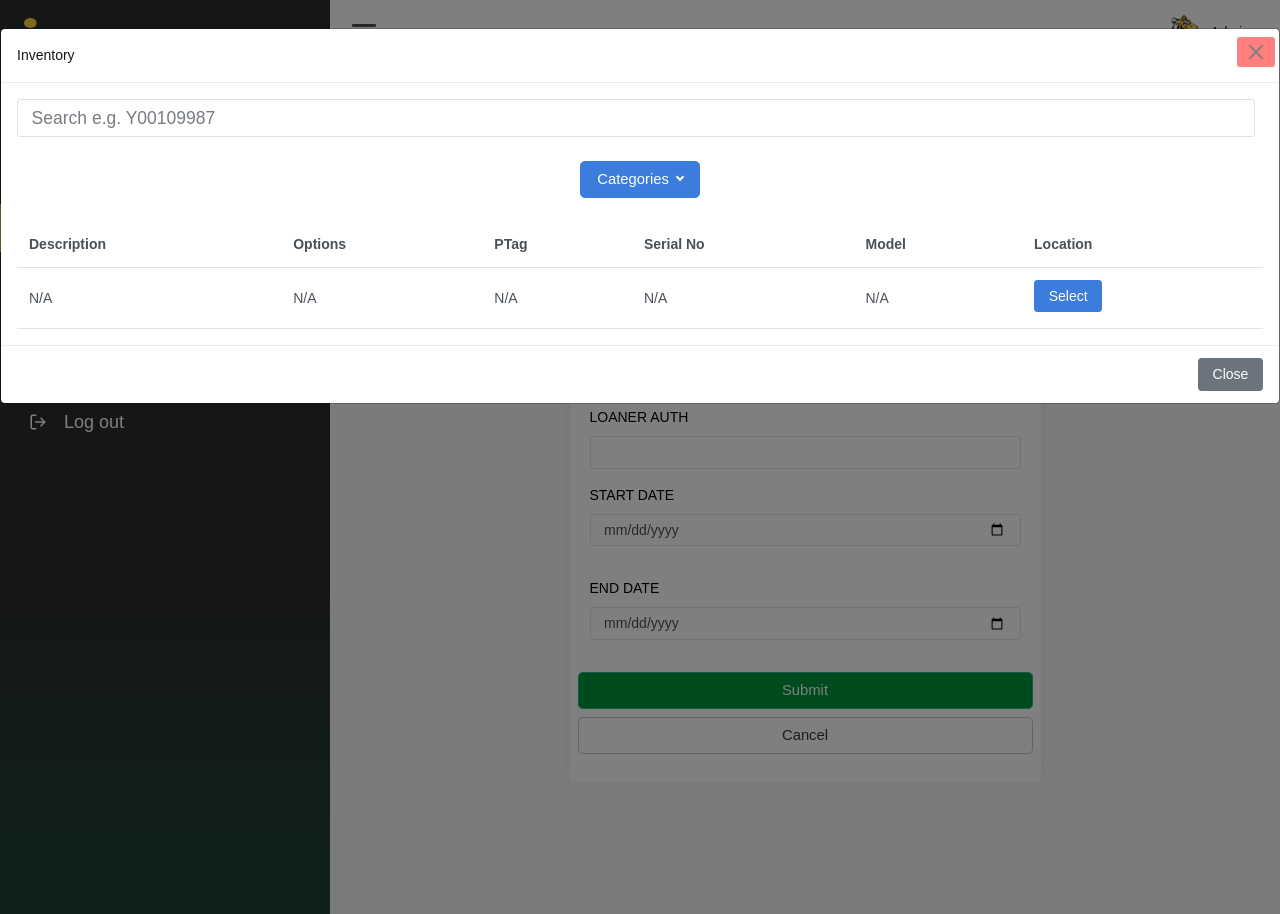
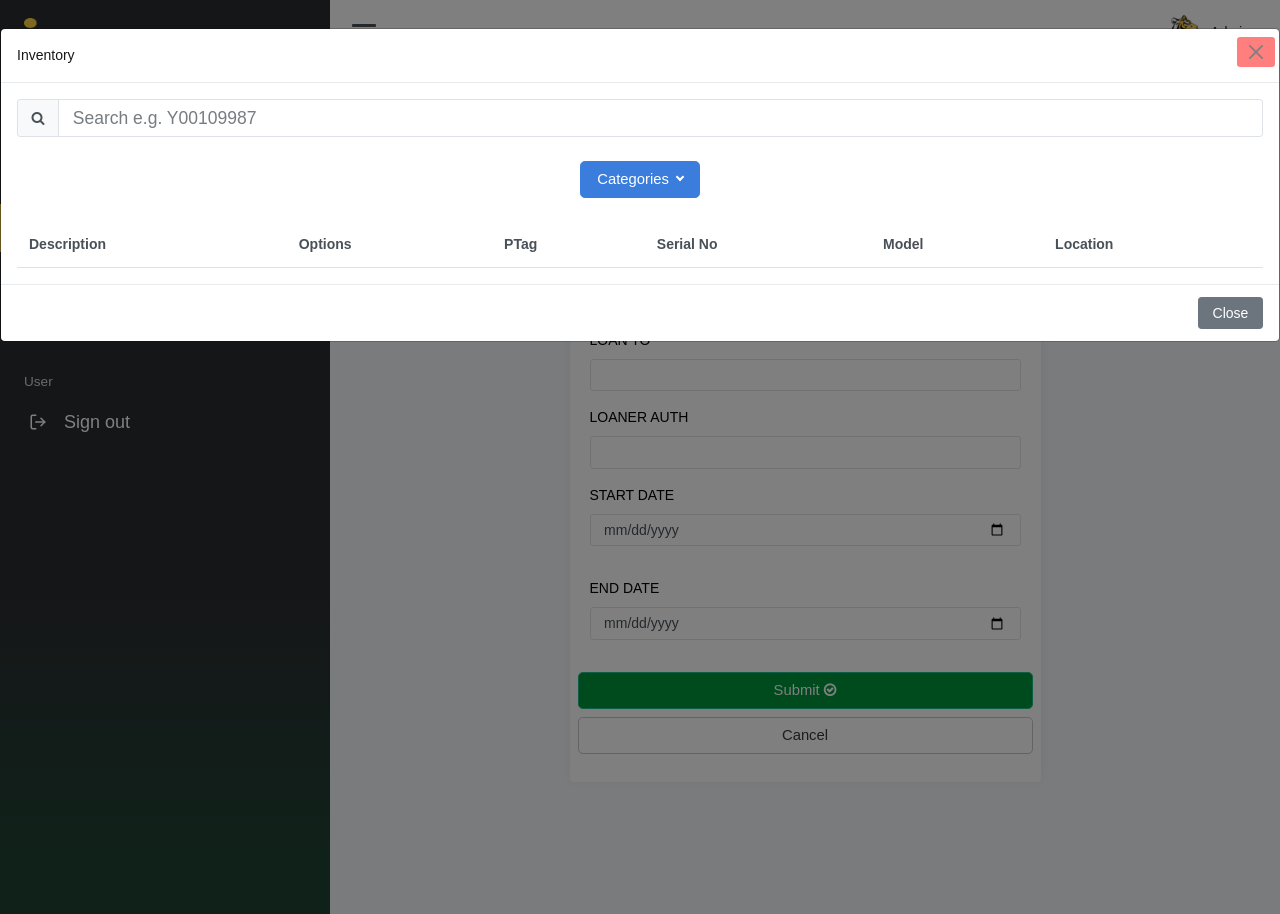
Before and after one commit to Gamaco/InterInventario, a PHP site: page /loans/create.php in a window 1280 px wide, after a click on "Search". Run offline with PHP 8.4, Linux system fonts and the light colour scheme; tables that the repository leaves empty or names only in its code hold one stand-in row (values such as "Sample post"); data that the repository does not hold is empty; some libraries are stand-ins or nearby versions.

Commit message:
Loans' Query Fixed. User can't loan an item that's already loaned to somebody, or the item is in the returned list marked as damaged or incomplete.

```diff
--- a/static/html/components/sidebar.php
+++ b/static/html/components/sidebar.php
@@ -41,7 +41,7 @@
 
                 <li class="sidebar-item">
                     <a class="sidebar-link" href="../user/login.php">
-                        <i class="align-middle" data-feather="log-out"></i> <span class="align-middle">Log out</span>
+                        <i class="align-middle" data-feather="log-out"></i> <span class="align-middle">Sign out</span>
                     </a>
                 </li>
         </div>
--- a/static/html/inventory/create-category.php
+++ b/static/html/inventory/create-category.php
@@ -97,7 +97,7 @@ if ($_SERVER['REQUEST_METHOD'] == 'POST') {
                     <div class="row">
                         <div class="card mx-auto my-5 col-12 col-md-6 p-0">
                             <div class="card-header bg-success w-100" style="background-color: #00973c !important;">
-                                <h5 class="h5 mb-0 text-white"><i>New Category</i></h5>
+                                <h5 class="h5 mb-0 text-white"><i><i class="fa fa-cloud" aria-hidden="true"></i> New Category</i></h5>
                             </div>
                             <div class="card-body">
                                 <?php
@@ -128,7 +128,7 @@ if ($_SERVER['REQUEST_METHOD'] == 'POST') {
                                     <div class="justify-content-center">
                                         <div class="row">
                                             <!-- Submit button -->
-                                            <button type="submit" class="btn btn-success btn-lg mb-2" style="background-color: #00973c !important;">Submit</button>
+                                            <button type="submit" class="btn btn-success btn-lg mb-2" style="background-color: #00973c !important;">Submit <i class="fa fa-check-circle-o" aria-hidden="true"></i></button>
                                         </div>
                                         <div class="row">
                                             <!-- Cancel button -->
--- a/static/html/inventory/create.php
+++ b/static/html/inventory/create.php
@@ -123,7 +123,7 @@ if ($_SERVER['REQUEST_METHOD'] == 'POST') {
                     <div class="row">
                         <div class="card mx-auto my-5 col-12 col-md-6 p-0">
                             <div class="card-header bg-success w-100" style="background-color: #00973c !important;">
-                                <h5 class="h5 mb-0 text-white"><i>New Item</i></h5>
+                                <h5 class="h5 mb-0 text-white"><i><i class="fa fa-cloud" aria-hidden="true"></i> New Item</i></h5>
                             </div>
                             <div class="card-body">
                                 <?php
@@ -266,7 +266,7 @@ if ($_SERVER['REQUEST_METHOD'] == 'POST') {
                                     <div class="justify-content-center">
                                         <div class="row">
                                             <!-- Submit button -->
-                                            <button type="submit" class="btn btn-success btn-lg mb-2" style="background-color: #00973c !important;">Submit</button>
+                                            <button type="submit" class="btn btn-success btn-lg mb-2" style="background-color: #00973c !important;">Submit <i class="fa fa-check-circle-o" aria-hidden="true"></i></button>
                                         </div>
                                         <div class="row">
                                             <!-- Cancel button -->
--- a/static/html/loans/create.php
+++ b/static/html/loans/create.php
@@ -144,7 +144,7 @@ if ($_SERVER['REQUEST_METHOD'] == 'POST') {
 				<div class="row">
 					<div class="card mx-auto my-5 col-12 col-md-6 p-0">
 						<div class="card-header bg-success w-100" style="background-color: #00973c !important;">
-							<h5 class="h5 mb-0 text-white"><i>New Loan</i></h5>
+							<h5 class="h5 mb-0 text-white"><i><i class="fa fa-cloud" aria-hidden="true"></i> New Loan</i></h5>
 						</div>
 						<div class="card-body">
 							<?php
@@ -221,7 +221,7 @@ if ($_SERVER['REQUEST_METHOD'] == 'POST') {
 								<div class="justify-content-center">
 									<div class="row">
 										<!-- Submit button -->
-										<button type="submit" class="btn btn-success btn-lg mb-2" style="background-color: #00973c !important;">Submit</button>
+										<button type="submit" class="btn btn-success btn-lg mb-2" style="background-color: #00973c !important;">Submit <i class="fa fa-check-circle-o" aria-hidden="true"></i></button>
 									</div>
 									<div class="row">
 										<!-- Cancel button -->
@@ -248,7 +248,10 @@ if ($_SERVER['REQUEST_METHOD'] == 'POST') {
 				<div class="modal-body">
 					<div class="d-flex flex-column justify-content-between align-items-center flex-wrap">
 						<div class="d-flex w-100 w-sm-75 mb-2 mb-md-0">
-							<input type="text" id="searchInput" class="form-control me-2 fs-4" placeholder="Search e.g. Y00109987">
+							<div class="input-group">
+								<span class="input-group-text" id="basic-addon1"><i class="fa fa-search" aria-hidden="true"></i></span>
+								<input type="text" id="searchInput" class="form-control fs-4" placeholder="Search e.g. Y00109987">
+							</div>
 						</div>
 						<div class="d-flex mt-4 justify-content-center">
 							<div class="dropdown-center mb-3">
@@ -294,7 +297,14 @@ if ($_SERVER['REQUEST_METHOD'] == 'POST') {
 								<?php
 								include '../../db/config.php';
 
-								$query = "SELECT * FROM inventario ORDER BY id DESC";
+								// Query to fetch inventory items excluding those already returned or on loan
+								$query = "SELECT inventario.*
+								FROM inventario
+								LEFT JOIN prestamos ON inventario.PTag = prestamos.PTag
+								LEFT JOIN returns ON inventario.PTag = returns.PTag
+								WHERE prestamos.PTag IS NULL AND returns.PTag IS NULL
+								ORDER BY inventario.id DESC";
+
 								$equipos = $connection->query($query);
 
 								// In case the query failed
--- a/static/html/loans/index.php
+++ b/static/html/loans/index.php
@@ -122,12 +122,13 @@ if ($_SERVER['REQUEST_METHOD'] == 'POST') {
 							<div class="card-header">
 								<div class="d-flex mt-3 mb-3">
 									<div class="input-group">
-										<input type="text" id="searchInput" class="form-control fs-4" placeholder="Search">
+										<span class="input-group-text" id="basic-addon1"><i class="fa fa-search" aria-hidden="true"></i></span>
+										<input type="text" id="searchInput" class="form-control fs-4" placeholder="Search e.g. Y00109987">
 									</div>
 								</div>
 								<div class="col-auto text-center text-md-start">
 									<div class="d-flex mt-4">
-										<a class="btn btn-primary btn-lg me-2" href="./create.php">Create New Loan</a></td>
+										<a class="btn btn-primary btn-lg me-2" href="./create.php"><i class="fa fa-plus" aria-hidden="true"></i> Create Loan</a></td>
 										<!-- Dropdown for categories -->
 										<div class="dropdown-center">
 											<button class="btn btn-success btn-lg dropdown-toggle" type="button" data-bs-toggle="dropdown" aria-expanded="false" style="background-color: #00973c;">
```
Also changed, not shown: static/html/inventory/index.php (+9 -8 lines), static/html/returns/index.php (+4 -3 lines).
